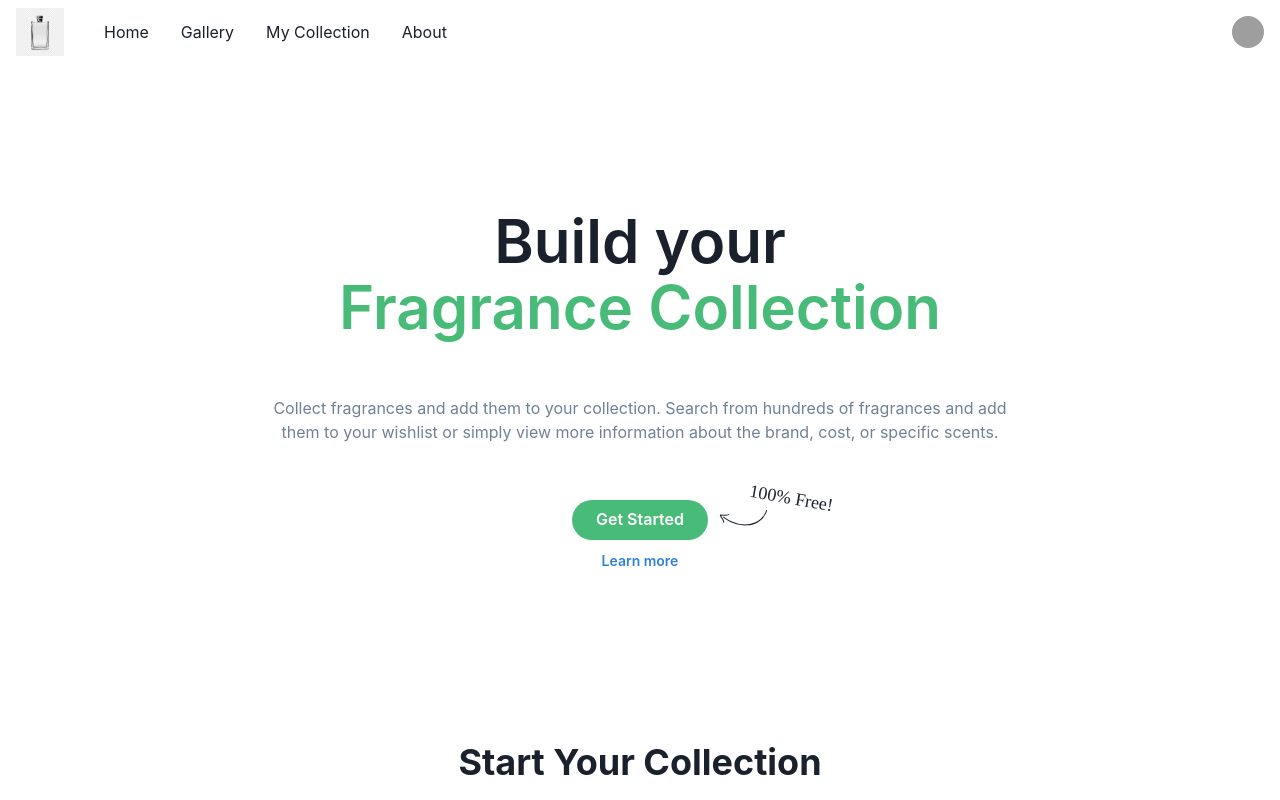
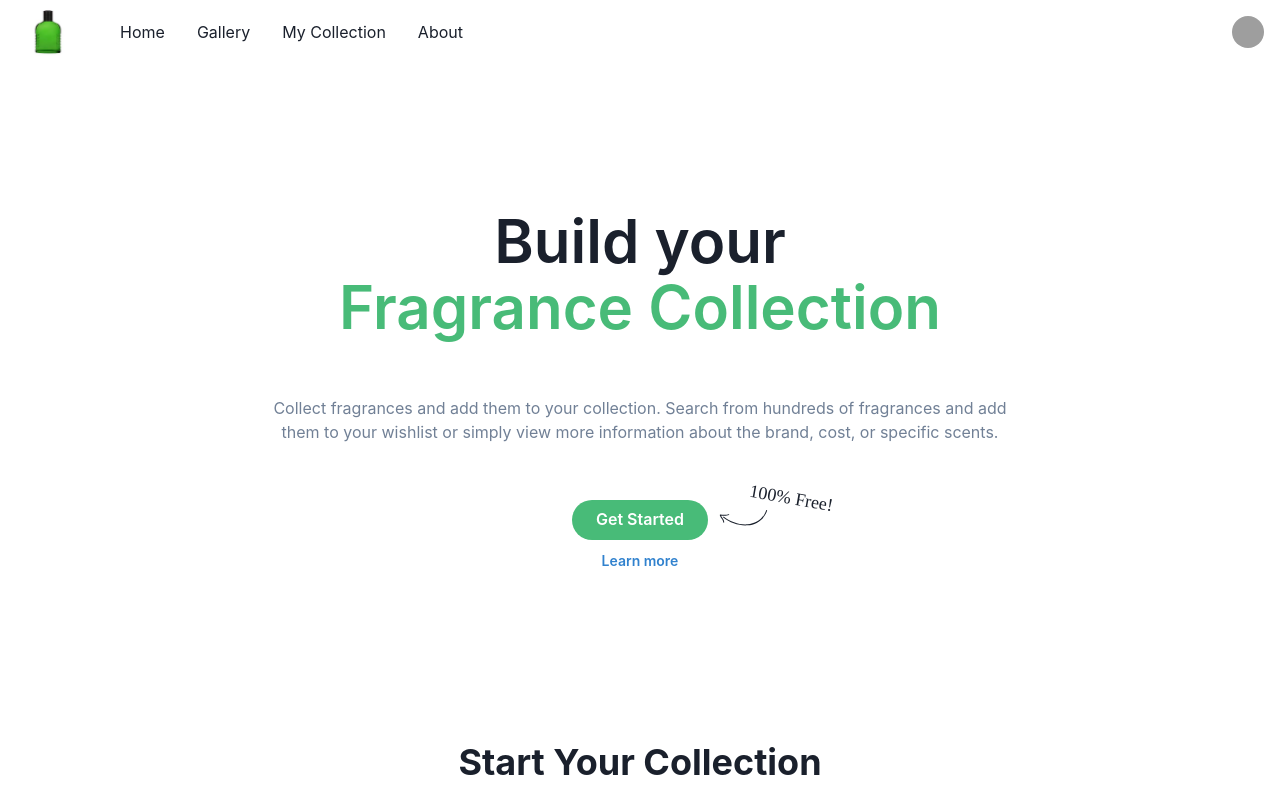
Before and after one commit to Alex-Moeller7/ChakraProject, a React (Vite) app: page / in a window 1280 px wide. Shown: the top 800 px of the page. Built offline with nearby package versions, Linux system fonts and the light colour scheme; grey boxes are pictures that could not be loaded.

Commit message:
Full comments for IntroCards completed

```diff
--- a/src/components/NavBar/NavBar.tsx
+++ b/src/components/NavBar/NavBar.tsx
@@ -57,7 +57,7 @@ export default function NavBar() {
           <HStack spacing={8} alignItems={"center"}>
             <Box>
               <img
-                src="src\assets\fragranceBtl.jpg"
+                src="src\assets\fragranceBottlev2.jpg"
                 alt="Fragrance Icon"
                 style={{ height: "3rem" }}
               />
```
Also changed, not shown: src/components/IntroCards/IntroCards.tsx (+16 -0 lines), src/assets/fragranceBottlev2.jpg (added).
